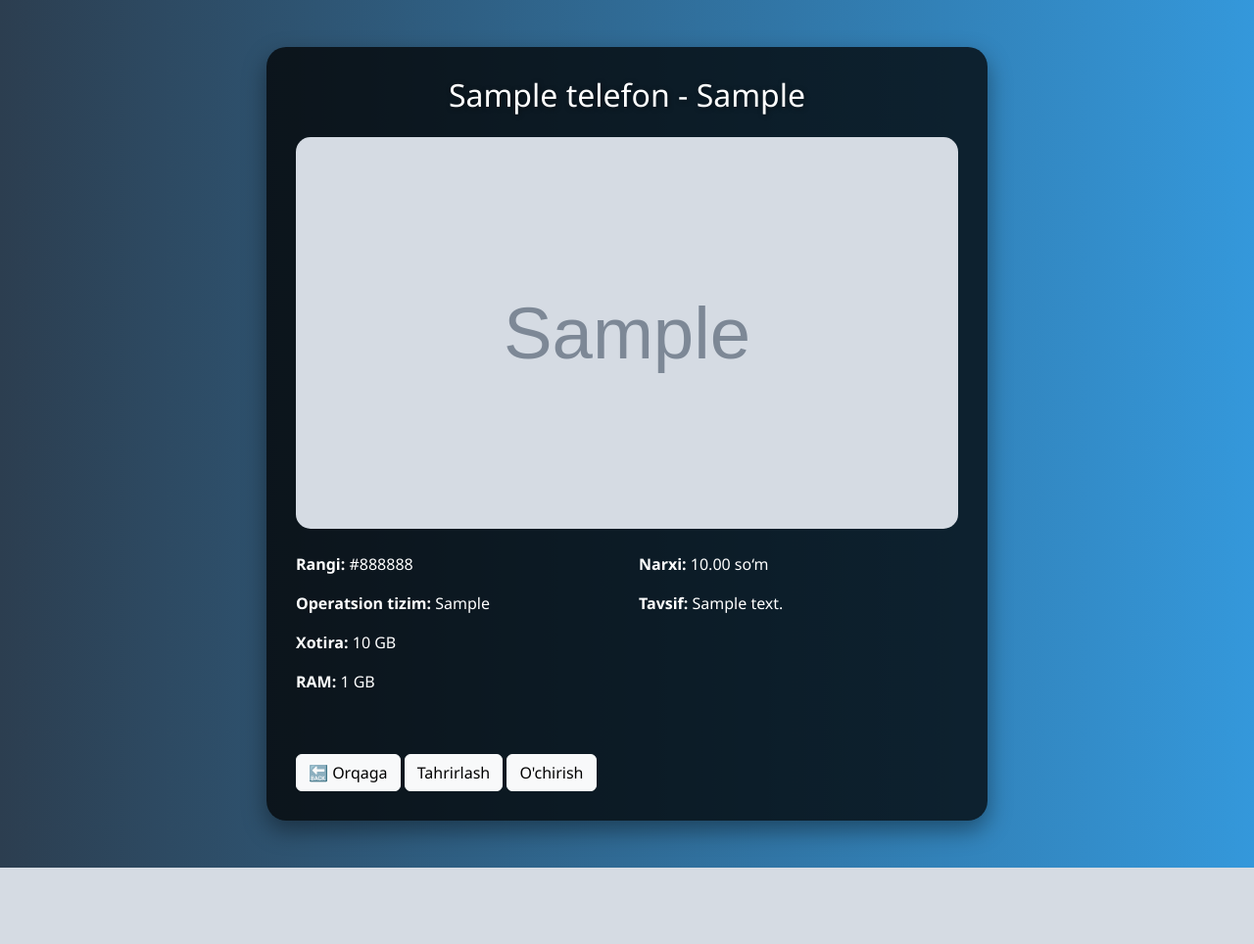
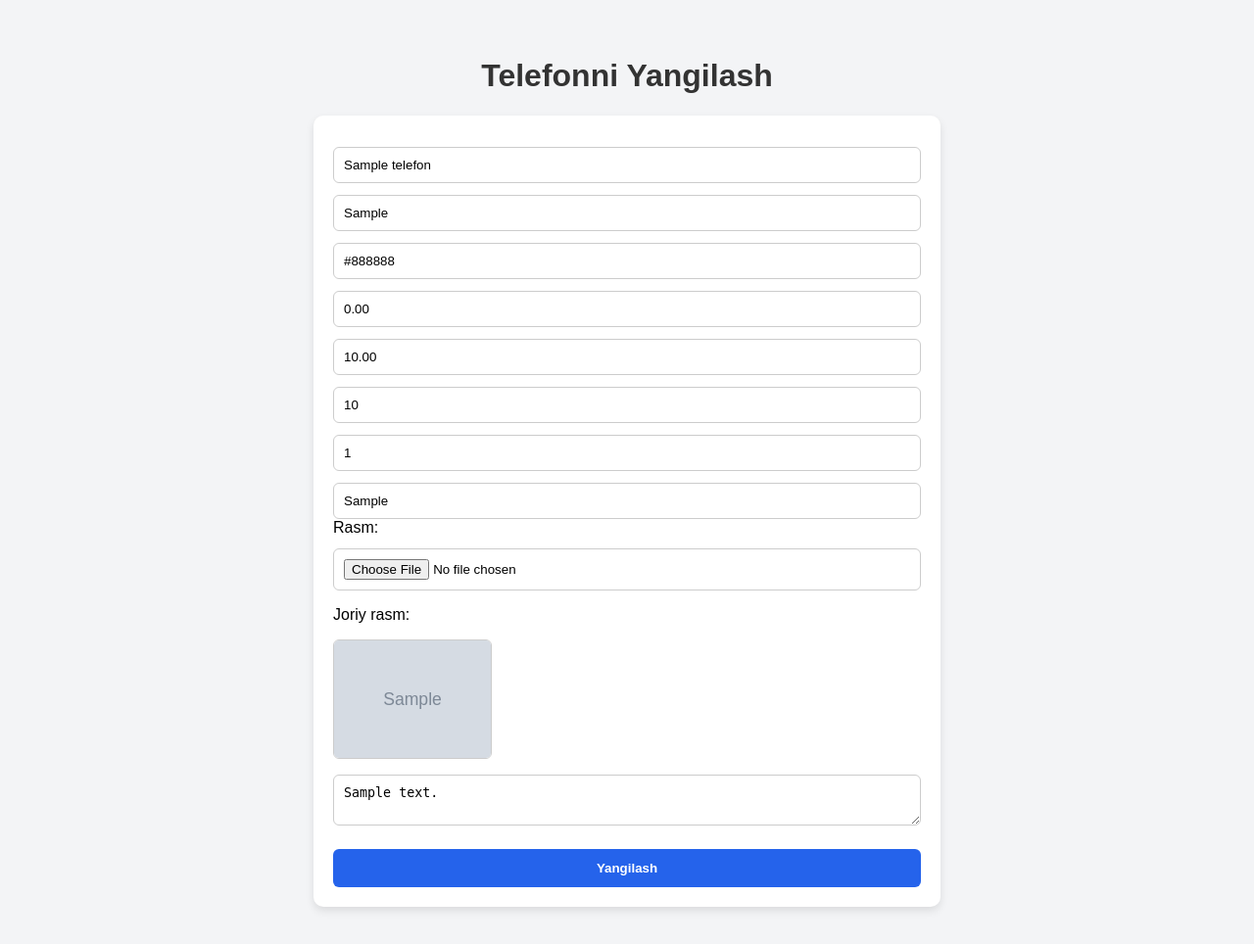
Before and after one commit to Dilmurod0930/Dars_5_Amaliyot, a Django app: page /tele_update/1 in a window 1280 px wide. Shown: the whole page at 98% size. Before the commit the page ends 886 px from the top, so only its background shows below. Run offline with Django 5.2, Linux system fonts and the light colour scheme; tables that the repository leaves empty hold one stand-in row (values such as "Sample post"); grey boxes marked "Sample" are stand-in pictures.

Commit message:
Telefon  apni  ham  createdan  boshqa  barcha  qismi  tugatildi.

```diff
--- a/telefon_App/views.py
+++ b/telefon_App/views.py
@@ -35,20 +35,21 @@ def tele_update(request, id):
     if  request.method == 'POST':
         telefon.name = request.POST.get('name')
         telefon.model = request.POST.get('model')
-        color = request.POST.get('color')
-        discount_price = request.POST.get('discount_price')
-        price = request.POST.get('price')
-        storage = request.POST.get('storage')
-        ram = request.POST.get('ram')
-        os = request.POST.get('os')
+        telefon.color = request.POST.get('color')
+        telefon.discount_price = request.POST.get('discount_price')
+        telefon.price = request.POST.get('price')
+        telefon.storage = request.POST.get('storage')
+        telefon.ram = request.POST.get('ram')
+        telefon.os = request.POST.get('os')
+        telefon.description = request.POST.get('description')
+        telefon.image = request.FILES.get('image')
         image = request.POST.get('image')
         if image:
             telefon.image = image
-        description = request.POST.get('description')
+
         telefon.save()
-
-        return redirect('tele_list')
-    return render(request, 'telefon/tele_info.html', context = {'telefon': telefon})
+        return redirect('tele_info', id= id)
+    return render(request, 'telefon/tele_update.html', context = {'telefon': telefon})
 
 
 def tele_delete(request, id):
--- a/templates/telefon/tele_update.html
+++ b/templates/telefon/tele_update.html
@@ -1,10 +1,99 @@
 <!DOCTYPE html>
 <html lang="en">
 <head>
-    <meta charset="UTF-8">
-    <title>Title</title>
+  <meta charset="UTF-8">
+  <title>Telefon Ma'lumotlarini Yangilash</title>
+  <style>
+    body {
+      font-family: Arial, sans-serif;
+      background-color: #f3f4f6;
+      padding: 30px;
+    }
+
+    h1 {
+      text-align: center;
+      color: #333;
+    }
+
+    form {
+      max-width: 600px;
+      margin: auto;
+      padding: 20px;
+      background-color: #ffffff;
+      box-shadow: 0 4px 8px rgba(0, 0, 0, 0.1);
+      border-radius: 10px;
+    }
+
+    input[type="text"],
+    input[type="number"],
+    input[type="file"],
+    textarea {
+      width: 100%;
+      padding: 10px;
+      margin-top: 12px;
+      border: 1px solid #ccc;
+      border-radius: 6px;
+      box-sizing: border-box;
+    }
+
+    button {
+      margin-top: 20px;
+      width: 100%;
+      padding: 12px;
+      background-color: #2563eb;
+      color: white;
+      font-weight: bold;
+      border: none;
+      border-radius: 6px;
+      cursor: pointer;
+      transition: background-color 0.3s;
+    }
+
+    button:hover {
+      background-color: #1d4ed8;
+    }
+
+    .image-preview {
+      margin-top: 10px;
+    }
+
+    .image-preview img {
+      max-height: 120px;
+      border-radius: 6px;
+      border: 1px solid #ccc;
+    }
+  </style>
 </head>
 <body>
 
+<h1>Telefonni Yangilash</h1>
+
+<form method="post" enctype="multipart/form-data">
+  {% csrf_token %}
+
+  <input type="text" name="name" value="{{ telefon.name }}" placeholder="Name">
+  <input type="text" name="model" value="{{ telefon.model }}" placeholder="Model">
+  <input type="text" name="color" value="{{ telefon.color }}" placeholder="Color">
+
+  <input type="number" name="discount_price" value="{{ telefon.discount_price }}" placeholder="Discount Price">
+  <input type="number" name="price" value="{{ telefon.price }}" placeholder="Price">
+  <input type="number" name="storage" value="{{ telefon.storage }}" placeholder="Storage (GB)">
+  <input type="text" name="ram" value="{{ telefon.ram }}" placeholder="RAM (GB)">
+  <input type="text" name="os" value="{{ telefon.os }}" placeholder="Operatsion Tizim (OS)">
+
+  <label for="image">Rasm:</label>
+  <input type="file" name="image">
+  {% if telefon.image %}
+    <div class="image-preview">
+      <p>Joriy rasm:</p>
+      <img src="{{ telefon.image.url }}" alt="Current Image">
+    </div>
+  {% endif %}
+
+  <textarea name="description" placeholder="Tavsif...">{{ telefon.description }}</textarea>
+
+  <button type="submit">Yangilash</button>
+</form>
+
 </body>
 </html>
```
